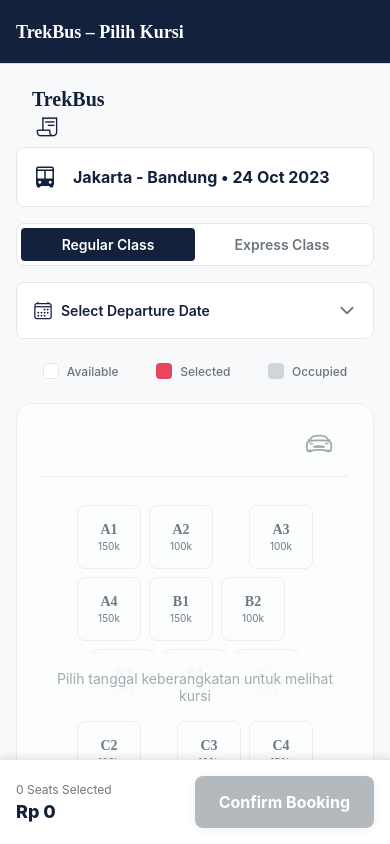
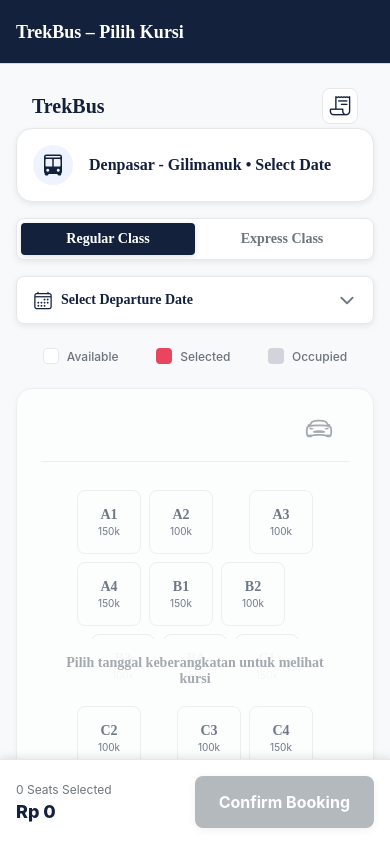
Before and after one commit to Krisnanda7/Bus-Seat-Booking, a React Native app: screen /SeatSelection in a window 390 px wide. Built offline with nearby package versions, Linux system fonts and the light colour scheme.

Commit message:
feat: enhance seat selection and sales history screens with improved styling and shadow effects

```diff
--- a/src/screens/SalesHistoryScreen.tsx
+++ b/src/screens/SalesHistoryScreen.tsx
@@ -63,7 +63,7 @@
         </TouchableOpacity>
       </View>
 
-      <View style={styles.summaryCard}>
+      <View style={[styles.summaryCard, styles.cardShadow]}>
         <Text style={styles.summaryLabel}>Total Revenue</Text>
         <Text style={styles.summaryValue}>{formatCurrency(totalRevenue)}</Text>
       </View>
@@ -99,14 +99,14 @@
 
       <Modal visible={isModalVisible} animationType="slide" transparent>
         <View style={styles.modalOverlay}>
-          <View style={styles.modalContent}>
+          <View style={[styles.modalContent, styles.cardShadow]}>
             <Text style={styles.modalTitle}>Filter by Departure Date</Text>
             <FlatList
               data={getNextDates(30)}
               keyExtractor={(i) => i.iso}
               renderItem={({ item }) => (
                 <TouchableOpacity
-                  style={styles.dateItem}
+                  style={[styles.dateItem, filterDate === item.iso && styles.dateItemSelected]}
                   onPress={() => {
                     setFilterDate(item.iso);
                     setIsModalVisible(false);
@@ -147,7 +147,7 @@
   routeText: { fontWeight: '700', color: COLORS.textPrimary, fontFamily: FONT_FAMILY },
   dateText: { fontSize: 12, color: COLORS.textSecondary, marginTop: 4, fontFamily: FONT_FAMILY },
   tagContainer: { marginLeft: SPACING.sm },
-  tag: { backgroundColor: COLORS.tertiary, color: COLORS.textOnDark, paddingHorizontal: SPACING.sm, paddingVertical: SPACING.xs, borderRadius: BORDER_RADIUS.sm, fontWeight: '700', color: COLORS.textOnDark, fontFamily: FONT_FAMILY },
+  tag: { backgroundColor: COLORS.tertiary, color: COLORS.textOnDark, paddingHorizontal: SPACING.sm, paddingVertical: SPACING.xs, borderRadius: BORDER_RADIUS.sm, fontWeight: '700', fontFamily: FONT_FAMILY },
   cardFooter: { marginTop: SPACING.md, flexDirection: 'row', justifyContent: 'space-between', alignItems: 'center' },
   priceText: { fontWeight: '800', color: COLORS.primary },
   empty: { padding: SPACING.md, alignItems: 'center' },
@@ -156,6 +156,11 @@
   modalContent: { backgroundColor: COLORS.surface, maxHeight: '60%', borderTopLeftRadius: BORDER_RADIUS.lg, borderTopRightRadius: BORDER_RADIUS.lg, padding: SPACING.md },
   modalTitle: { fontSize: 16, fontWeight: '700', marginBottom: SPACING.sm, color: COLORS.textPrimary },
   dateItem: { paddingVertical: SPACING.sm, borderBottomWidth: 1, borderBottomColor: COLORS.border },
+  dateItemSelected: {
+    backgroundColor: '#F5F7FF',
+    borderRadius: BORDER_RADIUS.base,
+    paddingHorizontal: SPACING.sm,
+  },
   dateItemText: { fontSize: 14, color: COLORS.textPrimary },
   modalActions: { marginTop: SPACING.md, alignItems: 'center' },
   clearText: { color: COLORS.secondary, fontWeight: '700' },
--- a/src/screens/SeatSelectionScreen.tsx
+++ b/src/screens/SeatSelectionScreen.tsx
@@ -57,10 +57,11 @@
   useEffect(() => {
     if (!departureDate) return; // nothing to load until a date selected
 
+    const selectedDate = departureDate;
     let mounted = true;
     async function loadBooked() {
       try {
-        const booked = await getBookedSeats(busType, departureDate);
+        const booked = await getBookedSeats(busType, selectedDate);
         if (!mounted) return;
         setSeats((prev) => prev.map((s) => ({ ...s, status: booked.includes(s.id) ? 'booked' : 'available' })));
       } catch (error) {
@@ -111,22 +112,28 @@
 
   async function confirmBooking() {
     if (selectedSeatIds.length === 0) return;
+    if (!departureDate) {
+      Alert.alert('Pilih tanggal', 'Pilih tanggal keberangkatan terlebih dahulu');
+      return;
+    }
+
     setIsProcessing(true);
 
     try {
+      const selectedDate = departureDate;
       const items: BookingItem[] = selectedSeats.map((s) => ({
         seatId: s.id,
         seatLabel: s.label,
         busType: s.busType,
         position: s.position,
         price: s.price,
-        departureDate,
+        departureDate: selectedDate,
       }));
 
       const booking: Booking = {
         id: generateBookingId(),
         busType,
-        departureDate,
+        departureDate: selectedDate,
         items,
         totalPrice: totalPrice,
         createdAt: new Date().toISOString(),
@@ -179,6 +186,10 @@
     return d.toLocaleDateString('en-GB', { day: 'numeric', month: 'short', year: 'numeric' });
   }
 
+  const routeDisplay = departureDate
+    ? `Denpasar - Gilimanuk • ${formattedDepartureLabel()}`
+    : 'Denpasar - Gilimanuk • Select Date';
+
   return (
     <SafeAreaView style={styles.safeArea}>
       <ScrollView contentContainerStyle={styles.scrollContainer}>
@@ -191,17 +202,19 @@
           </TouchableOpacity>
         </View>
 
-        <View style={styles.headerCard}>
+        <View style={[styles.headerCard, styles.cardShadow]}>
           <View style={styles.routeContainer}>
-            <Ionicons name="bus" size={24} color={COLORS.primary} />
+            <View style={styles.routeIconWrap}>
+              <Ionicons name="bus" size={24} color={COLORS.primary} />
+            </View>
             <View style={styles.routeTextContainer}>
-              <Text style={styles.routeText}>Jakarta - Bandung • 24 Oct 2023</Text>
+              <Text style={styles.routeText}>{routeDisplay}</Text>
             </View>
           </View>
         </View>
 
         {/* 2. Bus Type Toggle */}
-        <View style={styles.toggleContainer}>
+        <View style={[styles.toggleContainer, styles.cardShadow]}>
           <TouchableOpacity
             style={[styles.toggleButton, busType === 'Regular' && styles.toggleActive]}
             onPress={() => setBusType('Regular')}
@@ -217,7 +230,7 @@
         </View>
 
         {/* 3. Date Picker Chip (Static) */}
-        <TouchableOpacity style={styles.dateChip} onPress={() => setIsDateModalVisible(true)}>
+        <TouchableOpacity style={[styles.dateChip, styles.cardShadow]} onPress={() => setIsDateModalVisible(true)}>
           <Ionicons name="calendar-outline" size={20} color={COLORS.primary} />
           <Text style={styles.dateChipText}>{formattedDepartureLabel()}</Text>
           <Ionicons name="chevron-down" size={20} color={COLORS.neutral} />
@@ -225,14 +238,14 @@
 
         <Modal visible={isDateModalVisible} animationType="slide" transparent>
           <View style={styles.modalOverlay}>
-            <View style={styles.modalContent}>
+            <View style={[styles.modalContent, styles.cardShadow]}>
               <Text style={styles.modalTitle}>Select Departure Date</Text>
               <FlatList
                 data={getNextDates(30)}
                 keyExtractor={(item) => item.iso}
                 renderItem={({ item }) => (
                   <TouchableOpacity
-                    style={styles.dateItem}
+                    style={[styles.dateItem, departureDate === item.iso && styles.dateItemSelected]}
                     onPress={() => {
                       setDepartureDate(item.iso);
                       setIsDateModalVisible(false);
@@ -266,7 +279,7 @@
         </View>
 
         {/* 5. Seat Grid (Regular Class) */}
-        <View style={[styles.busContainer, !departureDate && styles.lockedBusContainer]}>
+        <View style={[styles.busContainer, styles.cardShadow, !departureDate && styles.lockedBusContainer]}>
           <View style={styles.driverSection}>
             <Ionicons name="car-sport-outline" size={28} color={COLORS.neutral} />
           </View>
@@ -340,7 +353,7 @@
   headerCard: {
     backgroundColor: COLORS.surface,
     padding: SPACING.md,
-    borderRadius: BORDER_RADIUS.base,
+    borderRadius: BORDER_RADIUS.lg,
     borderWidth: 1,
     borderColor: COLORS.border,
     marginBottom: SPACING.md,
@@ -349,13 +362,23 @@
     flexDirection: 'row',
     alignItems: 'center',
   },
+  routeIconWrap: {
+    width: 40,
+    height: 40,
+    borderRadius: 20,
+    backgroundColor: '#EEF3FF',
+    alignItems: 'center',
+    justifyContent: 'center',
+  },
   routeTextContainer: {
     marginLeft: SPACING.md,
+    flex: 1,
   },
   routeText: {
     fontSize: 16,
     fontWeight: '700',
     color: COLORS.textPrimary,
+    fontFamily: FONT_FAMILY,
   },
   dateText: {
     fontSize: 14,
@@ -372,6 +395,7 @@
     borderWidth: 1,
     borderColor: COLORS.border,
     marginBottom: SPACING.md,
+    overflow: 'hidden',
   },
   toggleButton: {
     flex: 1,
@@ -381,11 +405,17 @@
   },
   toggleActive: {
     backgroundColor: COLORS.primary,
+    shadowColor: '#000',
+    shadowOffset: { width: 0, height: 2 },
+    shadowOpacity: 0.12,
+    shadowRadius: 6,
+    elevation: 2,
   },
   toggleText: {
     fontSize: 14,
     fontWeight: '600',
     color: COLORS.textSecondary,
+    fontFamily: FONT_FAMILY,
   },
   toggleTextActive: {
     color: COLORS.textOnDark,
@@ -396,11 +426,13 @@
     flexDirection: 'row',
     alignItems: 'center',
     backgroundColor: COLORS.surface,
-    padding: SPACING.md,
+    paddingHorizontal: SPACING.md,
+    paddingVertical: SPACING.sm,
     borderRadius: BORDER_RADIUS.base,
     borderWidth: 1,
     borderColor: COLORS.border,
     marginBottom: SPACING.lg,
+    minHeight: 48,
   },
   dateChipText: {
     flex: 1,
@@ -408,6 +440,7 @@
     fontSize: 14,
     fontWeight: '600',
     color: COLORS.textPrimary,
+    fontFamily: FONT_FAMILY,
   },
 
   // Legend
@@ -541,6 +574,9 @@
     paddingHorizontal: SPACING.md,
     paddingTop: SPACING.sm,
     paddingBottom: SPACING.xs,
+    flexDirection: 'row',
+    justifyContent: 'space-between',
+    alignItems: 'center',
   },
   appTitle: {
     fontSize: 20,
@@ -550,6 +586,14 @@
   },
   headerIcon: {
     padding: SPACING.xs,
+    backgroundColor: COLORS.surface,
+    borderRadius: BORDER_RADIUS.base,
+    borderWidth: 1,
+    borderColor: COLORS.border,
+    width: 36,
+    height: 36,
+    alignItems: 'center',
+    justifyContent: 'center',
   },
   modalOverlay: {
     flex: 1,
@@ -559,8 +603,8 @@
   modalContent: {
     backgroundColor: COLORS.surface,
     maxHeight: '60%',
-    borderTopLeftRadius: BORDER_RADIUS.lg,
-    borderTopRightRadius: BORDER_RADIUS.lg,
+    borderTopLeftRadius: BORDER_RADIUS.xl,
+    borderTopRightRadius: BORDER_RADIUS.xl,
     padding: SPACING.md,
   },
   modalTitle: {
@@ -568,15 +612,22 @@
     fontWeight: '700',
     marginBottom: SPACING.sm,
     color: COLORS.textPrimary,
+    fontFamily: FONT_FAMILY,
   },
   dateItem: {
     paddingVertical: SPACING.sm,
     borderBottomWidth: 1,
     borderBottomColor: COLORS.border,
   },
+  dateItemSelected: {
+    backgroundColor: '#F5F7FF',
+    borderRadius: BORDER_RADIUS.base,
+    paddingHorizontal: SPACING.sm,
+  },
   dateItemText: {
     fontSize: 14,
     color: COLORS.textPrimary,
+    fontFamily: FONT_FAMILY,
   },
   modalClose: {
     marginTop: SPACING.md,
@@ -604,6 +655,8 @@
     fontSize: 14,
     color: COLORS.textSecondary,
     textAlign: 'center',
+    fontFamily: FONT_FAMILY,
+    fontWeight: '600',
   },
   // subtle card shadow to match design
   cardShadow: {
```
